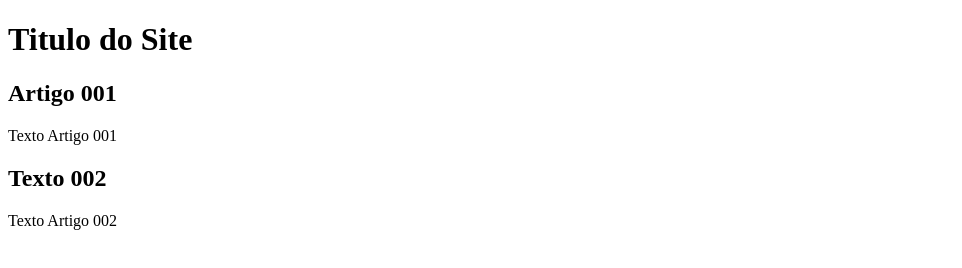
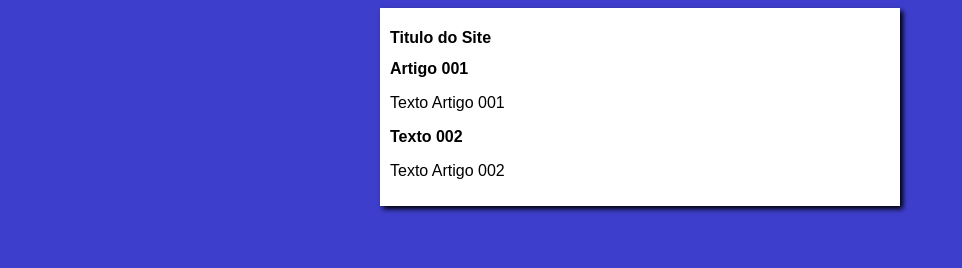
Before and after one commit to AlanAlves04/Projeto-C-, a plain HTML site: page index.html in a window 1280 px wide. Shown: the whole page, without its empty margins (0-962 px from the left). Drawn offline with Linux system fonts and the light colour scheme.

Commit message:
iniciei o design

```diff
--- /dev/null
+++ b/estilos/style.css
@@ -0,0 +1,16 @@
+*{
+    font-family: Arial, Helvetica, sans-serif;
+    font-size: 16px;
+}
+body{
+    background-color: rgb(62, 62, 205);
+
+}
+
+main{
+    background-color: white;
+    width: 500px;
+    margin: auto;
+    padding: 10px;
+    box-shadow: 3px 3px 5px black;
+}
--- a/index.html
+++ b/index.html
@@ -5,6 +5,7 @@
     <meta http-equiv="X-UA-Compatible" content="IE=edge">
     <meta name="viewport" content="width=device-width, initial-scale=1.0">
     <title>Titulo do Site</title>
+    <link rel="stylesheet" href="estilos/style.css">
 </head>
 <body>
 
```
